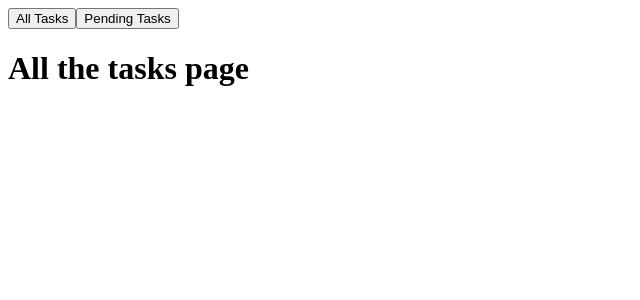
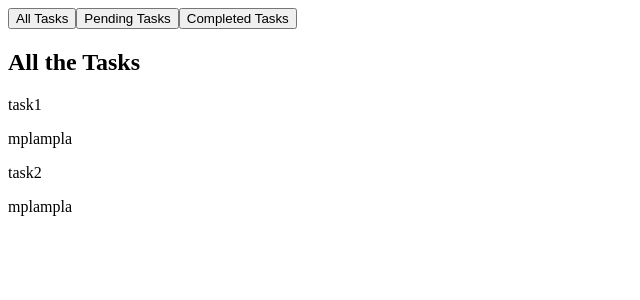
Before and after one commit to Ntroul/React-Todo-App-v2, a React (Vite) app: page / in a window 1280 px wide. Shown: the top 300 px of the page, without its empty margins (0-640 px from the left). Built offline with nearby package versions, Linux system fonts and the light colour scheme.

Commit message:
Created Demo Tasks
Created hardcoded tasks (dummy tasks)
to test the .map()

```diff
--- a/src/App.jsx
+++ b/src/App.jsx
@@ -3,6 +3,7 @@ import './App.css';
 import NavButton from './components/navButton';
 import AllTasks from './pages/All-tasks';
 import PendingTasks from './pages/Pending-Tasks';
+import CompletedTasks from './pages/Completed-Tasks';
 
 import { useState } from 'react';
 
@@ -20,10 +21,12 @@ function App() {
       <nav>
         <NavButton click={() => handleButton("all-tasks")}>All Tasks</NavButton>
         <NavButton click={() => handleButton("pending-tasks")}>Pending Tasks</NavButton>
+        <NavButton click={() => handleButton("completed-tasks")}>Completed Tasks</NavButton>
       </nav>
       <main>
         {buttonContent === "all-tasks" && <AllTasks></AllTasks>}
         {buttonContent === "pending-tasks" && <PendingTasks></PendingTasks>}
+        {buttonContent === "completed-tasks" && <CompletedTasks></CompletedTasks>}
       </main>
     </div>
 
--- a/src/pages/All-tasks.jsx
+++ b/src/pages/All-tasks.jsx
@@ -1,7 +1,21 @@
+import { TASKS } from "../tasks";
+
 export default function AllTasks(){
     return(
-        <div>
-            <h1>All the tasks page</h1>
+        <div className="all-tasks-container">
+            <div className="header">
+                <h2>All the Tasks</h2>
+            </div>
+            <div className="Tasks-section">
+                <div className="tasks">
+                   {TASKS.map((task,index) =>(
+                    <div key={index} className="task">
+                        <p>{task.name}</p>
+                        <p>{task.description}</p>
+                    </div>
+                   ))}
+                </div>
+            </div>
         </div>
     )
 }
--- a/src/pages/Completed-Tasks.jsx
+++ b/src/pages/Completed-Tasks.jsx
@@ -0,0 +1,7 @@
+export default function CompletedTasks(){
+    return(
+        <div>
+            <h1>Completed tasks page</h1>
+        </div>
+    )
+}
--- /dev/null
+++ b/src/tasks.js
@@ -0,0 +1,10 @@
+export const TASKS = [
+    {
+        name: 'task1',
+        description: 'mplampla',
+    },
+    {
+        name: 'task2',
+        description: 'mplampla',
+    }
+];
```
